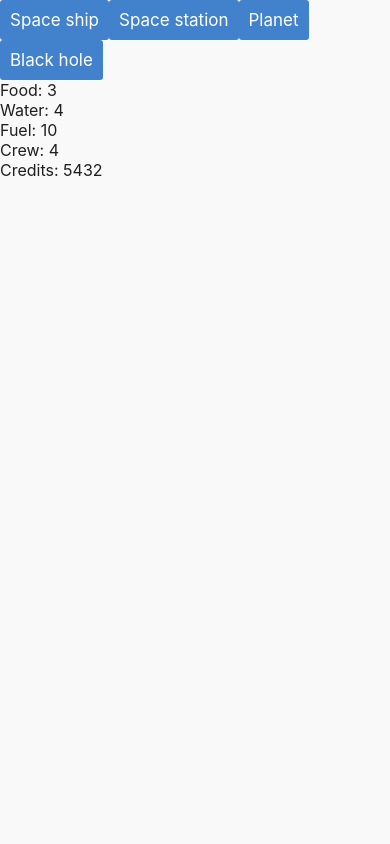
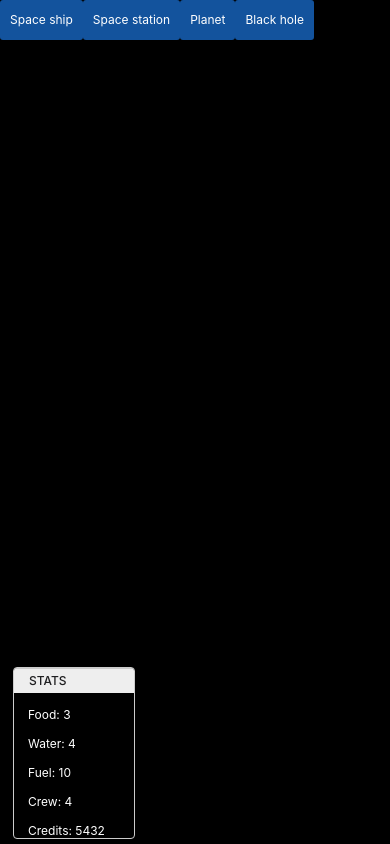
Before and after one commit to pwolf888/nebulast, a website: page nebulast/www/index.html in a window 390 px wide. Drawn offline with Linux system fonts and the light colour scheme; some packages are replaced by stand-ins of ours.

Commit message:
The statgroup section has been positioned correctly, will need to hide it

```diff
--- a/nebulast/www/css/index.css
+++ b/nebulast/www/css/index.css
@@ -16,3 +16,82 @@
  * specific language governing permissions and limitations
  * under the License.
  */
+
+/*
+***************************************
+*
+* Space Screen
+* Interact with your spaceship, planets and spacestation and a blackhole
+*
+***************************************
+*/
+
+* {
+    color: #fff;
+    font-size: 12px!important;
+}
+
+.space-Screen {
+
+}
+
+.page__background  {
+     background-color: #000 !important;
+}
+.space-ship {
+
+}
+
+.space-Station {
+
+}
+
+.planet- {
+
+}
+
+.space-Blackhole {
+
+}
+
+.statsGroup {
+    width: 120px;
+    position: absolute;
+    background-color: #000 !important;
+    bottom: 5px;
+    left: 5px;
+}
+
+.list-item {
+    color:#fff;
+    height: 30px;
+    padding: 0px;
+}
+
+/*
+***************************************
+*
+* Scenario Screen
+*
+*
+***************************************
+ */
+
+
+ /*
+***************************************
+*
+* Space Station Screen
+*
+*
+***************************************
+ */
+
+ /*
+***************************************
+*
+* Ship Screen
+*
+*
+***************************************
+*/
--- a/nebulast/www/js/index.js
+++ b/nebulast/www/js/index.js
@@ -86,15 +86,19 @@ function loadSpaceScreen() {
 
     self.$container = $('#spaceScreen');
 
-    self.$page = $("<ons-page class='space-Screen'></ons-page>");
+    self.$page = $("<ons-page class='space-Screen'><div class='space-BG'></div></ons-page>");
 
     $("<ons-button class='space-Ship'>Space ship</ons-button>").appendTo(self.$page);
-    $("<ons-button class='spaceStation'>Space station</ons-button>").appendTo(self.$page);
-    $("<ons-button class='planet_'>Planet</ons-button>").appendTo(self.$page);
+    $("<ons-button class='space-Station'>Space station</ons-button>").appendTo(self.$page);
+    $("<ons-button class='space-planet-'>Planet</ons-button>").appendTo(self.$page);
     $("<ons-button class='blackHole'>Black hole</ons-button>").appendTo(self.$page);
 
     // Stat group - will be loaded in via a function
-    $("<div class='statsGroup'><div class='food'>Food: 3</div><div class='water'>Water: 4</div><div class='fuel'>Fuel: 10</div><div class='crew'>Crew: 4</div><div class='credits'>Credits: 5432 </div></div>").appendTo(self.$page);
+    var list = $("<ons-list class='statsGroup' modifier='inset'></ons-list>").appendTo(self.$page);
+
+    var header = $("<ons-list-header>Stats</ons-list-header>").appendTo(list);
+
+    var listItems = $("<ons-list-item class='food'modifier='nodivider'>Food: 3</ons-list-item><ons-list-item class='water' modifier='nodivider'>Water: 4</ons-list-item><ons-list-item class='fuel' modifier='nodivider'>Fuel: 10</ons-list-item><ons-list-item class='crew' modifier='nodivider'>Crew: 4</ons-list-item><ons-list-item class='credits' modifier='nodivider'>Credits: 5432 </ons-list-item>").appendTo(list);
 
     self.$container.append(self.$page);
 
```
